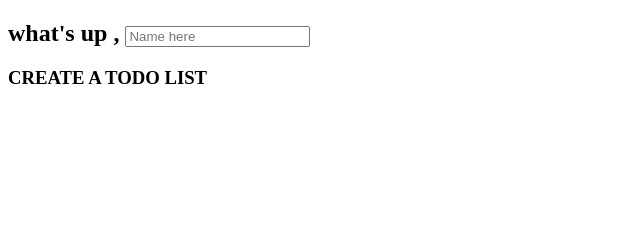
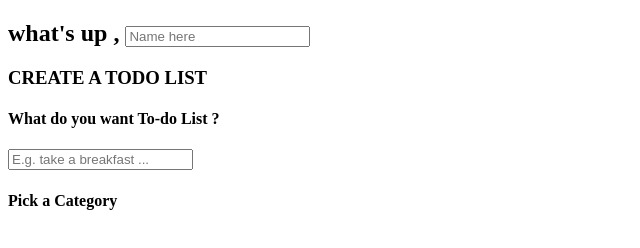
Before and after one commit to isharamaduranga/Simple_ToDo-List__JavaScript, a plain HTML site: page index.html in a window 1280 px wide. Shown: the whole page, without its empty margins (0-640 px from the left). Drawn offline with Linux system fonts and the light colour scheme.

Commit message:
content updated..

```diff
--- a/index.html
+++ b/index.html
@@ -28,7 +28,13 @@
 
     <section class="create-todo">
         <h3> CREATE A TODO LIST</h3>
+        <form  id="new-todo-form">
+            <h4>What do you want To-do List ?</h4>
+            <input  type="text"  name="content" id="content" placeholder="E.g. take a breakfast ...">
 
+            <h4> Pick a Category</h4>
+
+        </form>
     </section>
 
 </main>
```
